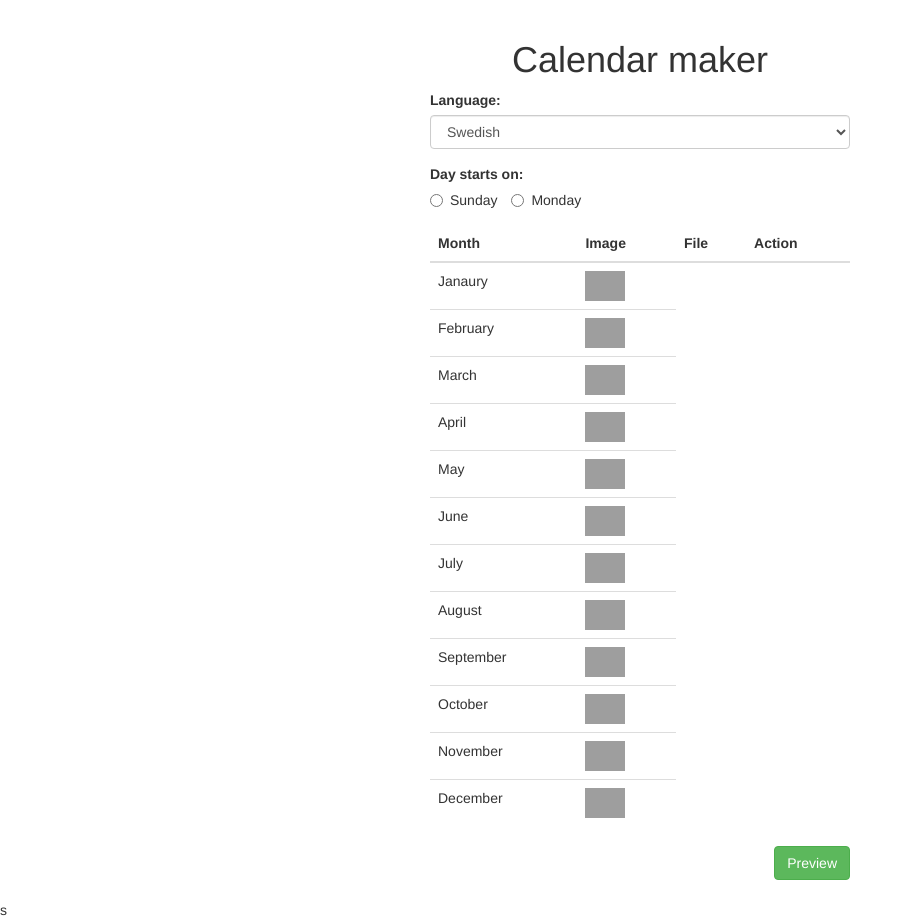
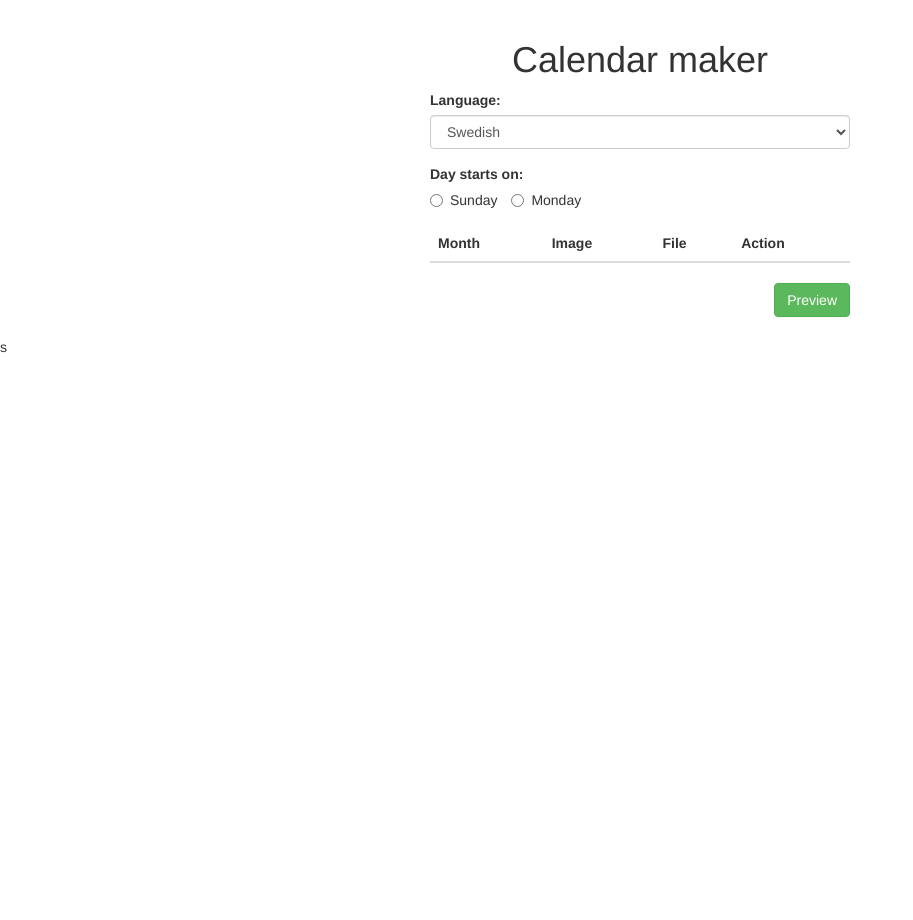
Before and after one commit to packlnd/calendar-maker, a Flask app: page / in a window 1280 px wide. Shown: the whole page, without its empty margins (0-913 px from the left). After the commit the page ends 353 px from the top, so only its background shows below. Run offline with Flask 2, Linux system fonts and the light colour scheme; lists and menus that the app fills with data are empty; some libraries are stand-ins or nearby versions; grey boxes are pictures that could not be loaded.

Commit message:
Use python instead of static table

```diff
--- a/src/templates/index.html
+++ b/src/templates/index.html
@@ -42,54 +42,7 @@
                     </tr>
                 </thead>
                 <tbody>
-                    <tr>
-                        <td>Janaury</td>
-                        <td class="image"><img src="https://upload.wikimedia.org/wikipedia/commons/a/ac/No_image_available.svg" class="thumb"></td>
-                    </tr>
-                    <tr>
-                        <td>February</td>
-                        <td class="image"><img src="https://upload.wikimedia.org/wikipedia/commons/a/ac/No_image_available.svg" class="thumb"></td>
-                    </tr>
-                    <tr>
-                        <td>March</td>
-                        <td class="image"><img src="https://upload.wikimedia.org/wikipedia/commons/a/ac/No_image_available.svg" class="thumb"></td>
-                    </tr>
-                    <tr>
-                        <td>April</td>
-                        <td class="image"><img src="https://upload.wikimedia.org/wikipedia/commons/a/ac/No_image_available.svg" class="thumb"></td>
-                    </tr>
-                    <tr>
-                        <td>May</td>
-                        <td class="image"><img src="https://upload.wikimedia.org/wikipedia/commons/a/ac/No_image_available.svg" class="thumb"></td>
-                    </tr>
-                    <tr>
-                        <td>June</td>
-                        <td class="image"><img src="https://upload.wikimedia.org/wikipedia/commons/a/ac/No_image_available.svg" class="thumb"></td>
-                    </tr>
-                    <tr>
-                        <td>July</td>
-                        <td class="image"><img src="https://upload.wikimedia.org/wikipedia/commons/a/ac/No_image_available.svg" class="thumb"></td>
-                    </tr>
-                    <tr>
-                        <td>August</td>
-                        <td class="image"><img src="https://upload.wikimedia.org/wikipedia/commons/a/ac/No_image_available.svg" class="thumb"></td>
-                    </tr>
-                    <tr>
-                        <td>September</td>
-                        <td class="image"><img src="https://upload.wikimedia.org/wikipedia/commons/a/ac/No_image_available.svg" class="thumb"></td>
-                    </tr>
-                    <tr>
-                        <td>October</td>
-                        <td class="image"><img src="https://upload.wikimedia.org/wikipedia/commons/a/ac/No_image_available.svg" class="thumb"></td>
-                    </tr>
-                    <tr>
-                        <td>November</td>
-                        <td class="image"><img src="https://upload.wikimedia.org/wikipedia/commons/a/ac/No_image_available.svg" class="thumb"></td>
-                    </tr>
-                    <tr>
-                        <td>December</td>
-                        <td class="image"><img src="https://upload.wikimedia.org/wikipedia/commons/a/ac/No_image_available.svg" class="thumb"></td>
-                    </tr>
+                    <!--Do this as for-loop-->
                 </tbody>
             </table>
         </fieldset>
```
